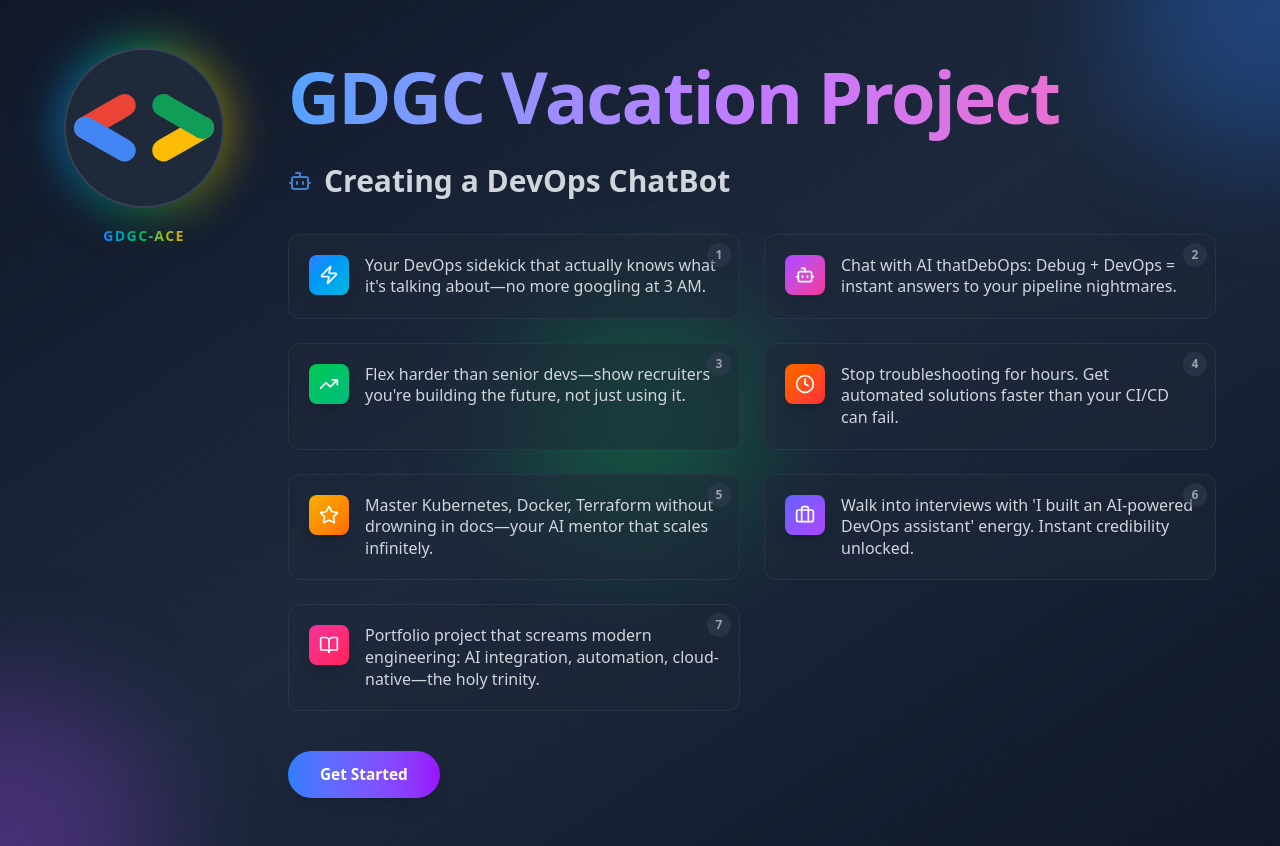
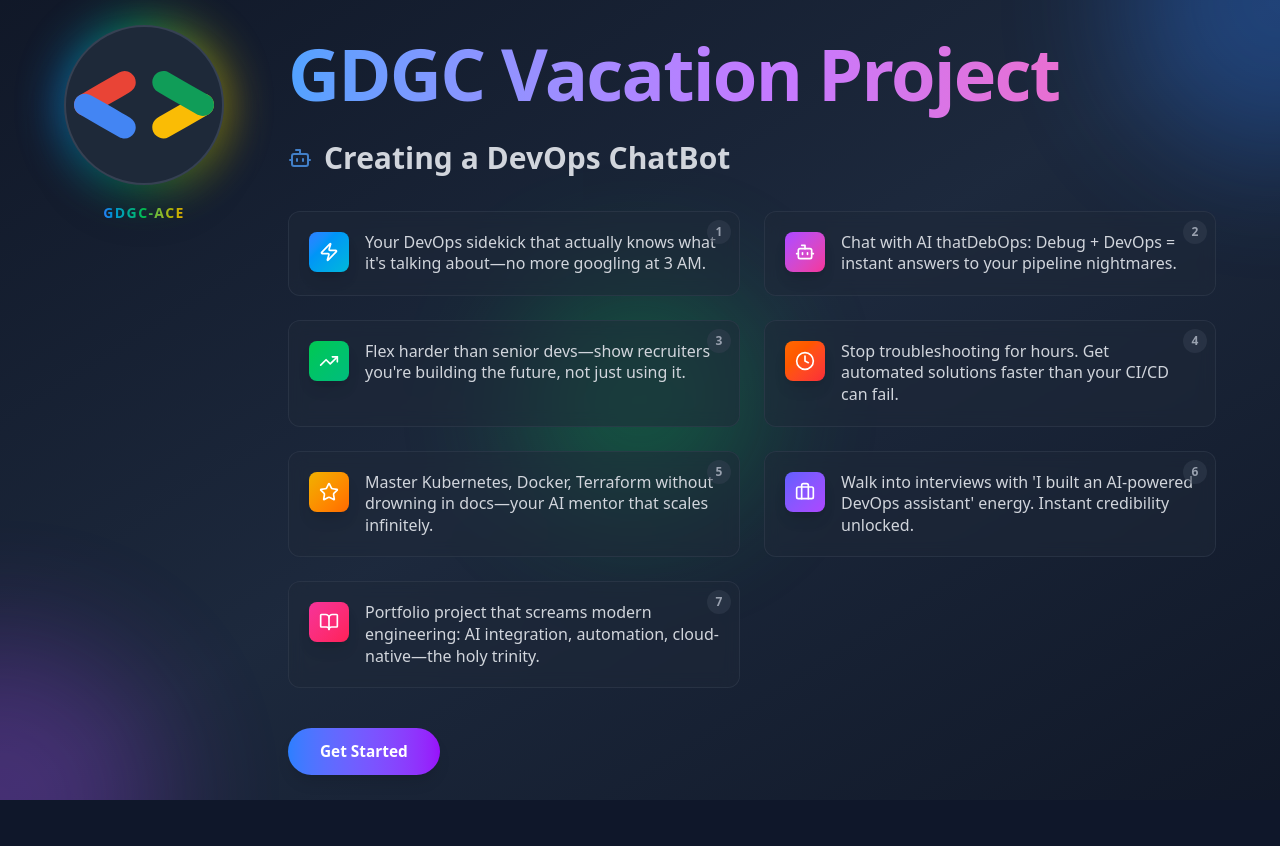
Before and after one commit to OmAmberkar/Cloud-Hacktoberfest-2025, a React (Vite) app: page /chat in a window 1280 px wide. After the commit the page ends 800 px from the top, so only its background shows below. Built offline with nearby package versions, Linux system fonts and the light colour scheme; a web font is replaced by a local one.

Commit message:
chore: adjust padding in App component for improved layout consistency

```diff
--- a/src/App.tsx
+++ b/src/App.tsx
@@ -83,7 +83,7 @@
         ></div>
       </div>
 
-      <div className="relative flex min-h-screen items-center justify-center px-4 py-12 text-white">
+      <div className="relative flex min-h-screen items-center justify-center px-4 py-5 text-white">
         <div
           className={`w-full max-w-6xl transition-all duration-1000 ${isVisible ? 'translate-y-0 opacity-100' : 'translate-y-10 opacity-0'}`}
         >
```
